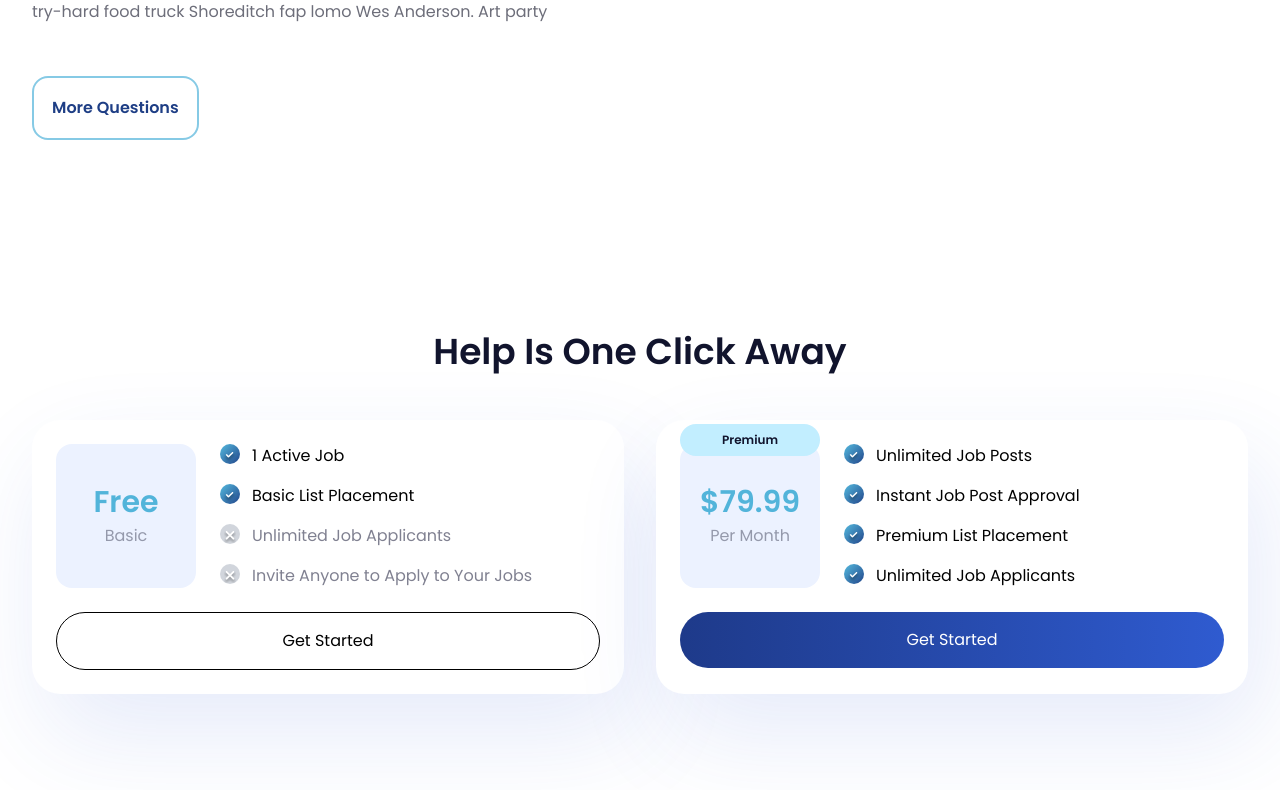
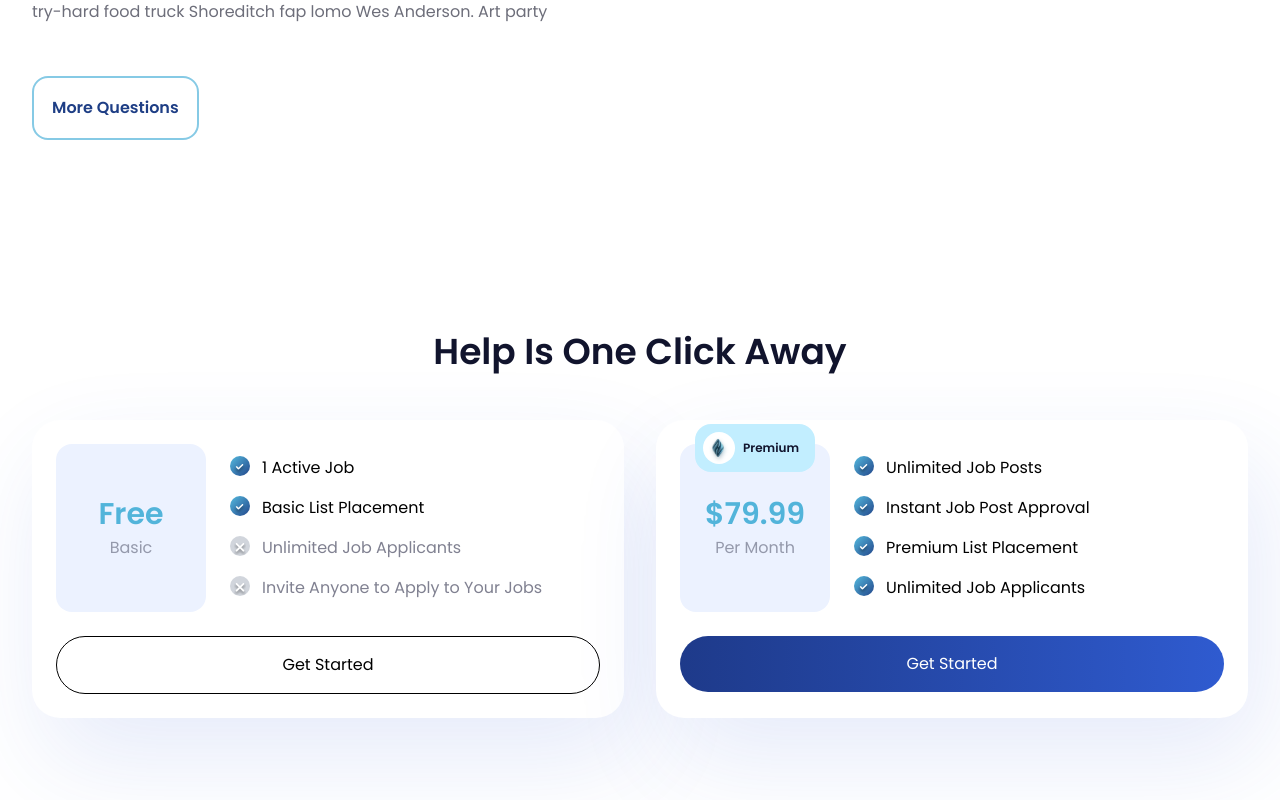
Before and after one commit to EasinTanvir/technical-task, a React (Vite) app: page / in a window 1280 px wide. Shown: the part 3840-4640 px from the top of the page. Built offline with nearby package versions, Linux system fonts and the light colour scheme.

Commit message:
fixed card design issues and update badge issue

```diff
--- a/src/components/landingPage/HelpClick/PricingCard.jsx
+++ b/src/components/landingPage/HelpClick/PricingCard.jsx
@@ -29,7 +29,7 @@ const PricingCard = ({ plan }) => {
           className="
             relative
             flex
-            w-[140px]
+            w-[150px]
             shrink-0
             flex-col
             items-center
@@ -37,13 +37,25 @@ const PricingCard = ({ plan }) => {
             rounded-2xl
             bg-plan-card-bg
             px-4
-            py-10
+            py-13
           "
         >
           {plan.badge && (
             <Badge
+              iconClassName="mt-1"
+              Isicon
+              icon={premiumIcon}
+              alt="Premium"
               text="Premium"
-              className="absolute -top-5 left-0 right-0 w-full max-w-full! flex-center"
+              className="
+      absolute
+      -top-5
+      left-1/2
+      -translate-x-1/2
+      pe-4
+      ps-2
+      py-1
+    "
             />
           )}
 
--- a/src/components/shared/Badge.jsx
+++ b/src/components/shared/Badge.jsx
@@ -1,13 +1,69 @@
 import React from "react";
 
-const Badge = ({ text, className = "" }) => {
+const Badge = ({
+  text,
+  className = "",
+  Isicon = false,
+  icon,
+  alt = "",
+  iconContainerClassName = "",
+  iconClassName = "",
+}) => {
   return (
     <div
-      className={`bg-badge-bg rounded-2xl  max-w-fit py-2 px-3 sm:mx-0 mx-auto ${className}`}
+      className={`
+        bg-badge-bg
+        rounded-2xl
+        py-2
+        px-3
+        max-w-fit
+
+        ${Isicon ? "flex items-center gap-2" : ""}
+
+        ${className}
+      `}
     >
-      <span className="text-xs text-badge-text font-semibold"> {text}</span>
+      {Isicon && icon && (
+        <BadgeIcon
+          icon={icon}
+          alt={alt}
+          iconContainerClassName={iconContainerClassName}
+          iconClassName={iconClassName}
+        />
+      )}
+
+      <span className="text-xs font-semibold text-badge-text">{text}</span>
     </div>
   );
 };
 
 export default Badge;
+
+const BadgeIcon = ({
+  icon,
+  alt,
+  iconContainerClassName = "",
+  iconClassName = "",
+}) => {
+  return (
+    <div
+      className={`
+        flex-center
+        h-8
+        w-8
+        rounded-full
+        bg-white
+        shrink-0
+        ${iconContainerClassName}
+      `}
+    >
+      <img
+        src={icon}
+        alt={alt}
+        width={20}
+        height={20}
+        className={`w-5 ${iconClassName}`}
+      />
+    </div>
+  );
+};
```
